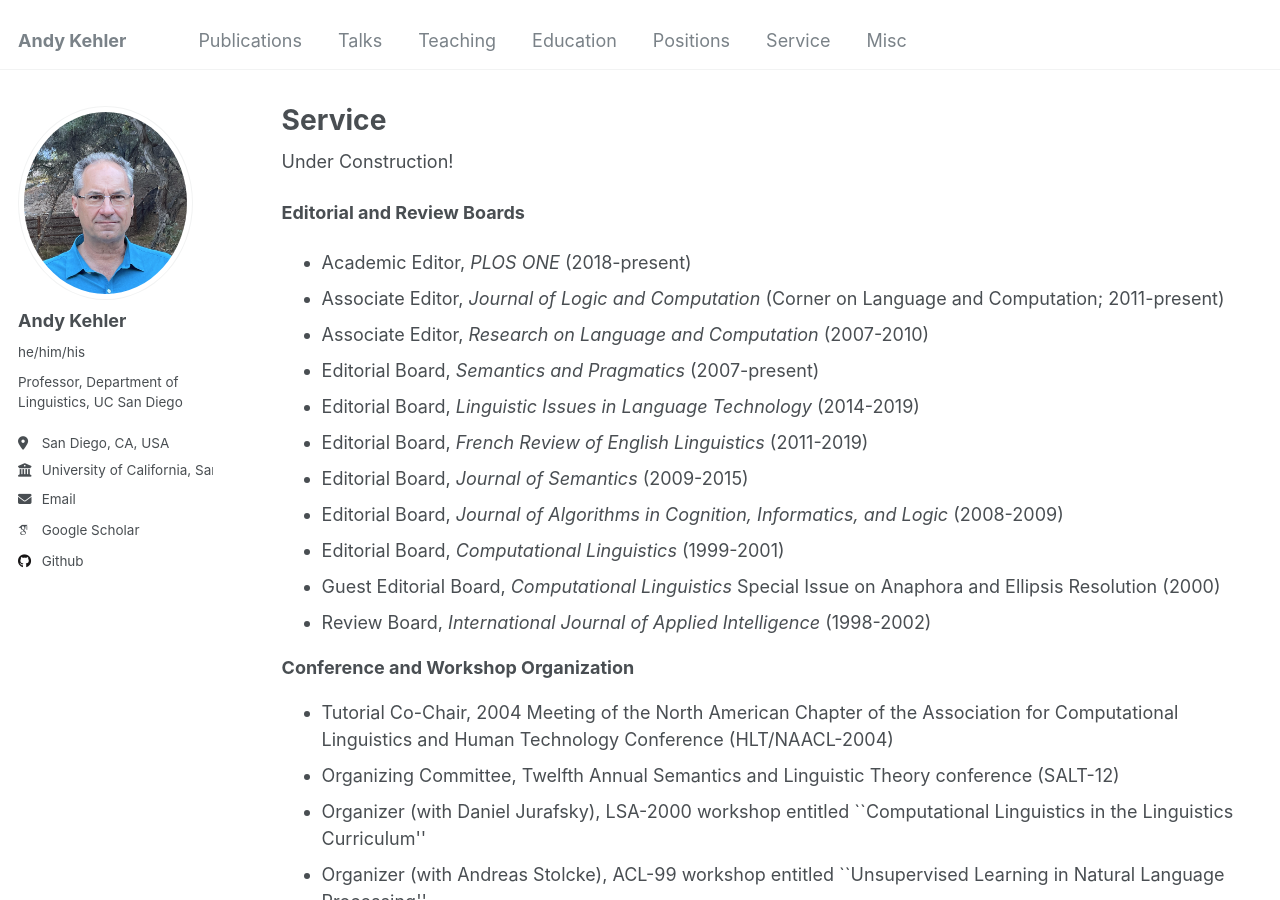
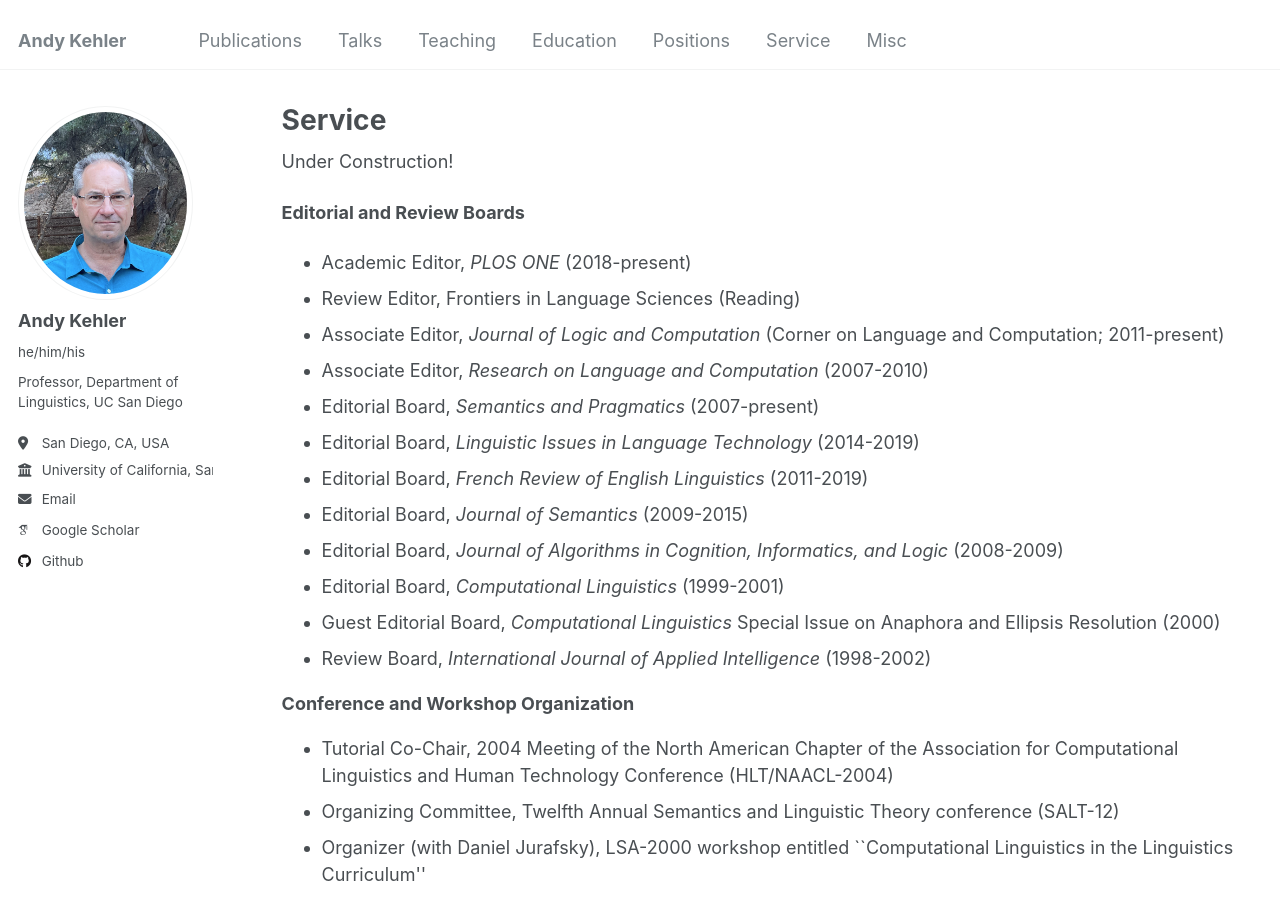
Before and after one commit to akehler/akehler.github.io, a Jekyll site: the page built from _pages/service.html, in a window 1280 px wide and 900 px high. Built offline with Jekyll 4.4.1, drawn with Linux system fonts in a browser that asks for light colours; some web fonts are replaced.

Commit message:
Update service.html

```diff
--- a/_pages/service.html
+++ b/_pages/service.html
@@ -14,7 +14,9 @@ Under Construction!
 <li>
 Academic Editor, <I>PLOS ONE</I> (2018-present)
 </li>
-
+<li>
+Review Editor, Frontiers in Language Sciences (Reading)
+</li>
 <li>
 Associate Editor, <I>Journal of Logic and Computation</I> (Corner on Language and Computation; 2011-present)
 </li>
```
